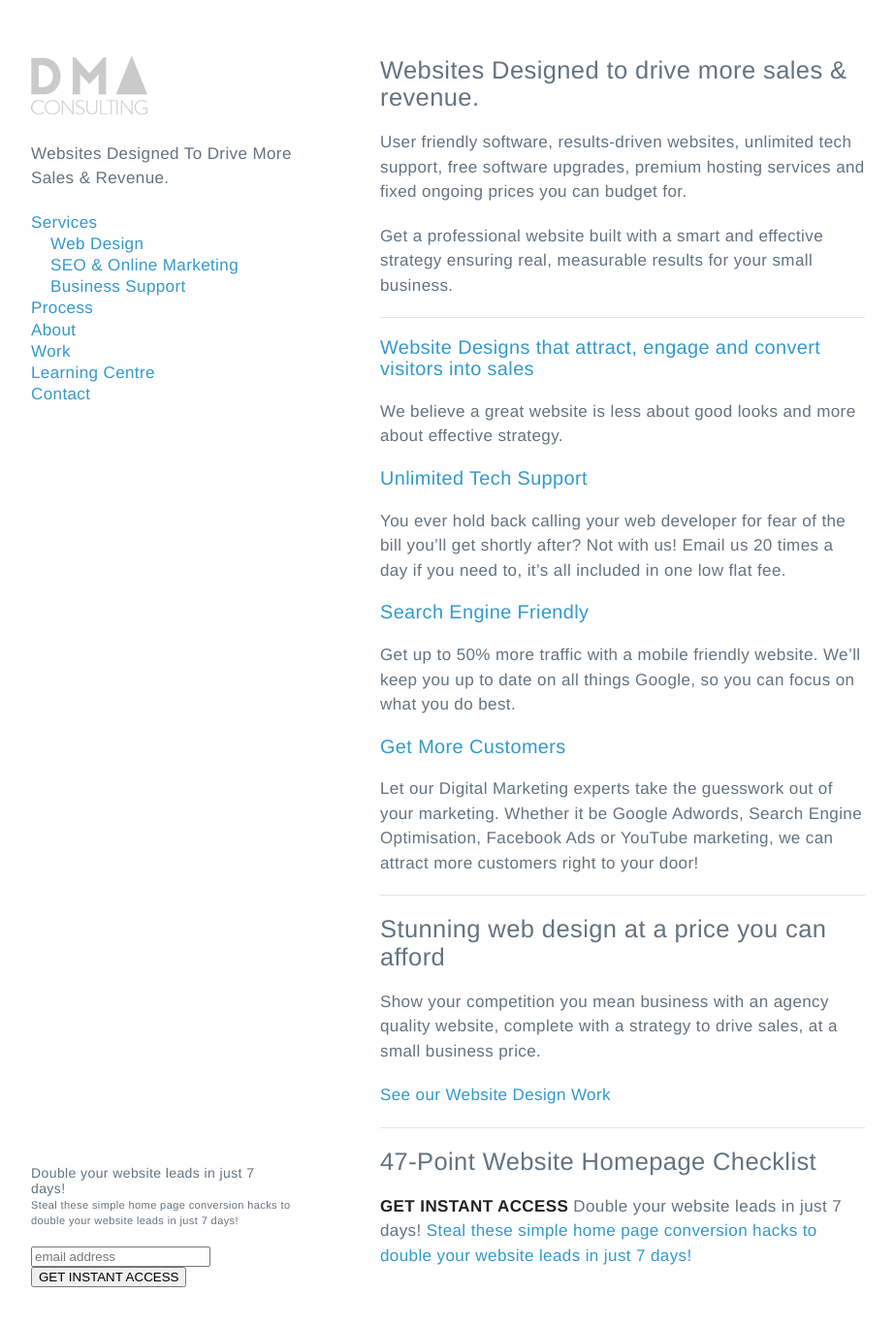
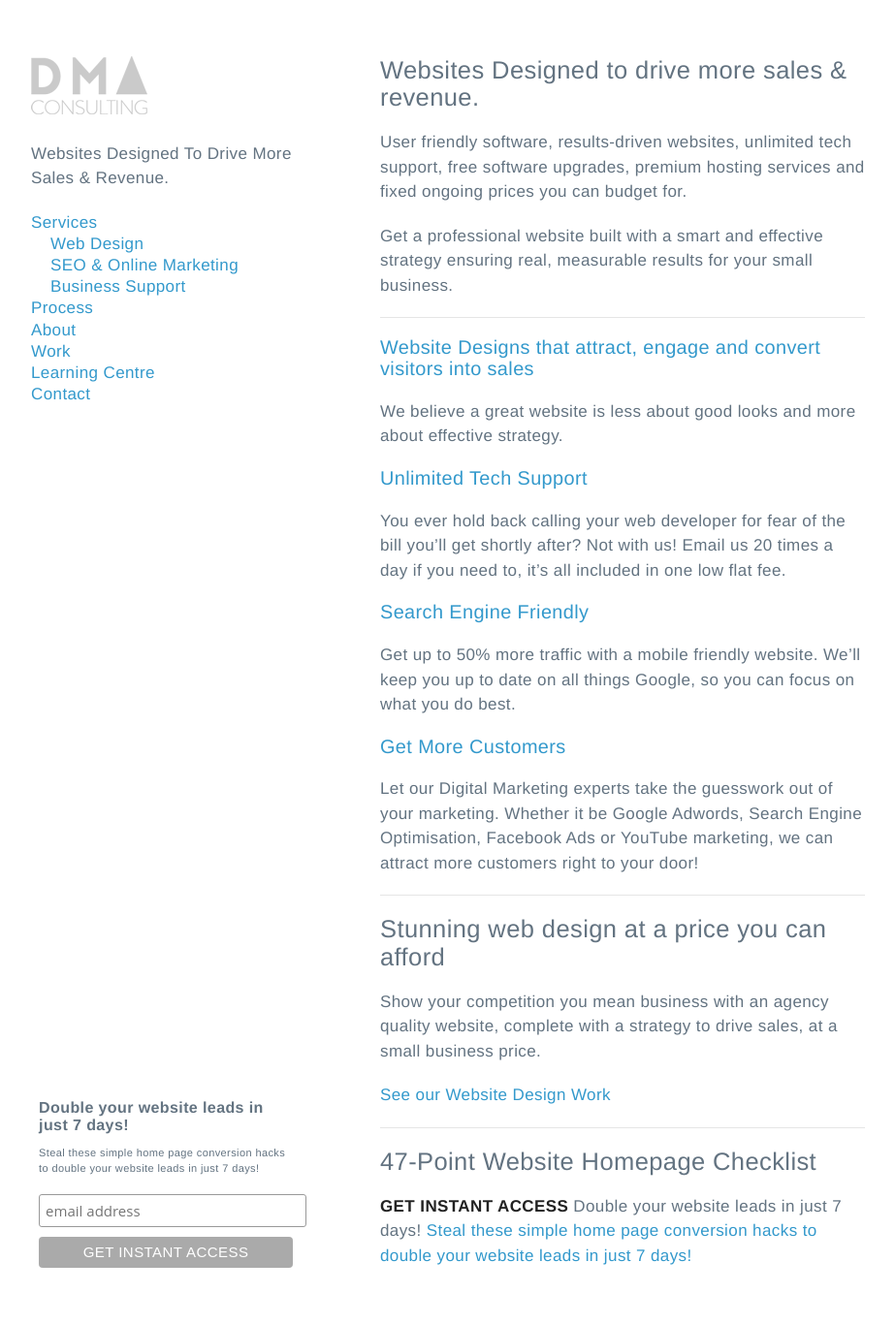
Before and after one commit to dmaillard/David-Maillard, a Jekyll site: the page built from README.md, in a window 1280 px wide and 1378 px high. Shown: the top 1367 px of the window at 97% size, without its empty margins (178-1101 px from the left). Built offline with Jekyll 4.4.1, drawn with Linux system fonts in a browser that asks for light colours; our own code applies the rules of GitHub Pages for plain Markdown files; comment, search, counter and statistics services are not loaded.

Commit message:
MailChimp

```diff
--- a/_layouts/default.html
+++ b/_layouts/default.html
@@ -102,7 +102,6 @@
         {% endif %}
 
         <!-- Begin MailChimp Signup Form -->
-        <link href="//cdn-images.mailchimp.com/embedcode/slim-10_7.css" rel="stylesheet" type="text/css">
         <style type="text/css">
         	#mc_embed_signup{background:#fff; clear:left; font:14px Helvetica,Arial,sans-serif; }
         	/* Add your own MailChimp form style overrides in your site stylesheet or in this style block.
--- a/assets/css/style.css
+++ b/assets/css/style.css
@@ -500,3 +500,124 @@ screen and (max-width: 480px) {
         color: #444
     }
 }
+
+
+/* MailChimp Form Embed Code - Slim - 12/15/2015 v10.7 */
+
+#mc_embed_signup form {
+    display: block;
+    position: relative;
+    text-align: left;
+    padding: 10px 0 10px 3%
+}
+#mc_embed_signup h2 {
+    font-weight: bold;
+    padding: 0;
+    margin: 15px 0;
+    font-size: 1.4em;
+}
+#mc_embed_signup input {
+    border: 1px solid #999;
+    -webkit-appearance: none;
+}
+#mc_embed_signup input[type=checkbox] {
+    -webkit-appearance: checkbox;
+}
+#mc_embed_signup input[type=radio] {
+    -webkit-appearance: radio;
+}
+#mc_embed_signup input:focus {
+    border-color: #333;
+}
+#mc_embed_signup .button {
+    clear: both;
+    background-color: #aaa;
+    border: 0 none;
+    border-radius: 4px;
+    letter-spacing: .03em;
+    color: #FFFFFF;
+    cursor: pointer;
+    display: inline-block;
+    font-size: 15px;
+    height: 32px;
+    line-height: 32px;
+    margin: 0 5px 10px 0;
+    padding: 0;
+    text-align: center;
+    text-decoration: none;
+    vertical-align: top;
+    white-space: nowrap;
+    width: auto;
+    transition: all 0.23s ease-in-out 0s;
+}
+#mc_embed_signup .button:hover {
+    background-color: #777;
+}
+#mc_embed_signup .small-meta {
+    font-size: 11px;
+}
+#mc_embed_signup .nowrap {
+    white-space: nowrap;
+}
+#mc_embed_signup .clear {
+    clear: none;
+    display: inline;
+}
+#mc_embed_signup label {
+    display: block;
+    font-size: 16px;
+    padding-bottom: 10px;
+    font-weight: bold;
+}
+#mc_embed_signup input.email {
+    font-family: "Open Sans", "Helvetica Neue", Arial, Helvetica, Verdana, sans-serif;
+    font-size: 15px;
+    display: block;
+    padding: 0 0.4em;
+    margin: 0 4% 10px 0;
+    min-height: 32px;
+    width: 100%;
+    min-width: 130px;
+    -webkit-border-radius: 3px;
+    -moz-border-radius: 3px;
+    border-radius: 3px;
+}
+#mc_embed_signup input.button {
+    display: block;
+    width: 100%;
+    margin: 0 0 10px 0;
+    min-width: 90px;
+}
+#mc_embed_signup div#mce-responses {
+    float: left;
+    top: -1.4em;
+    padding: 0em .5em 0em .5em;
+    overflow: hidden;
+    width: 90%;
+    margin: 0 5%;
+    clear: both;
+}
+#mc_embed_signup div.response {
+    margin: 1em 0;
+    padding: 1em .5em .5em 0;
+    font-weight: bold;
+    float: left;
+    top: -1.5em;
+    z-index: 1;
+    width: 80%;
+}
+#mc_embed_signup #mce-error-response {
+    display: none;
+}
+#mc_embed_signup #mce-success-response {
+    color: #529214;
+    display: none;
+}
+#mc_embed_signup label.error {
+    display: block;
+    float: none;
+    width: auto;
+    margin-left: 1.05em;
+    text-align: left;
+    padding: .5em 0;
+}
```
